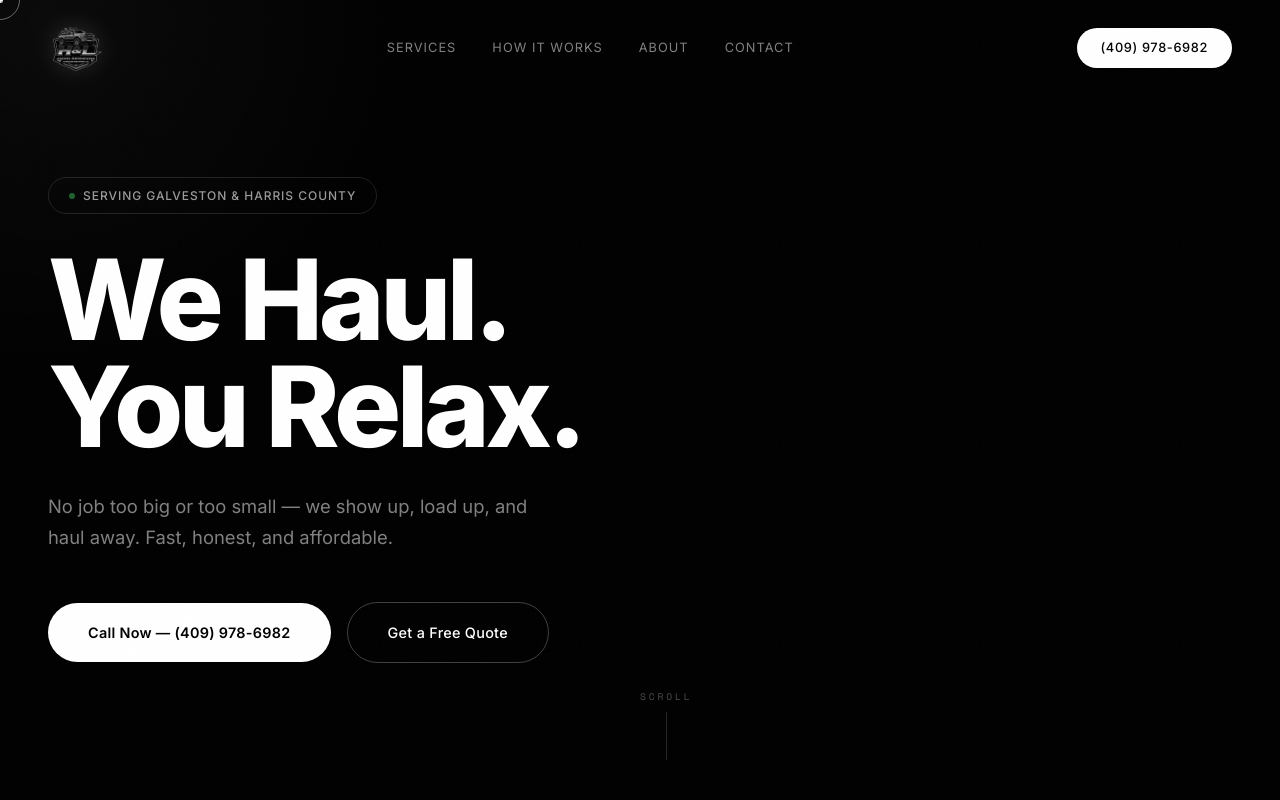
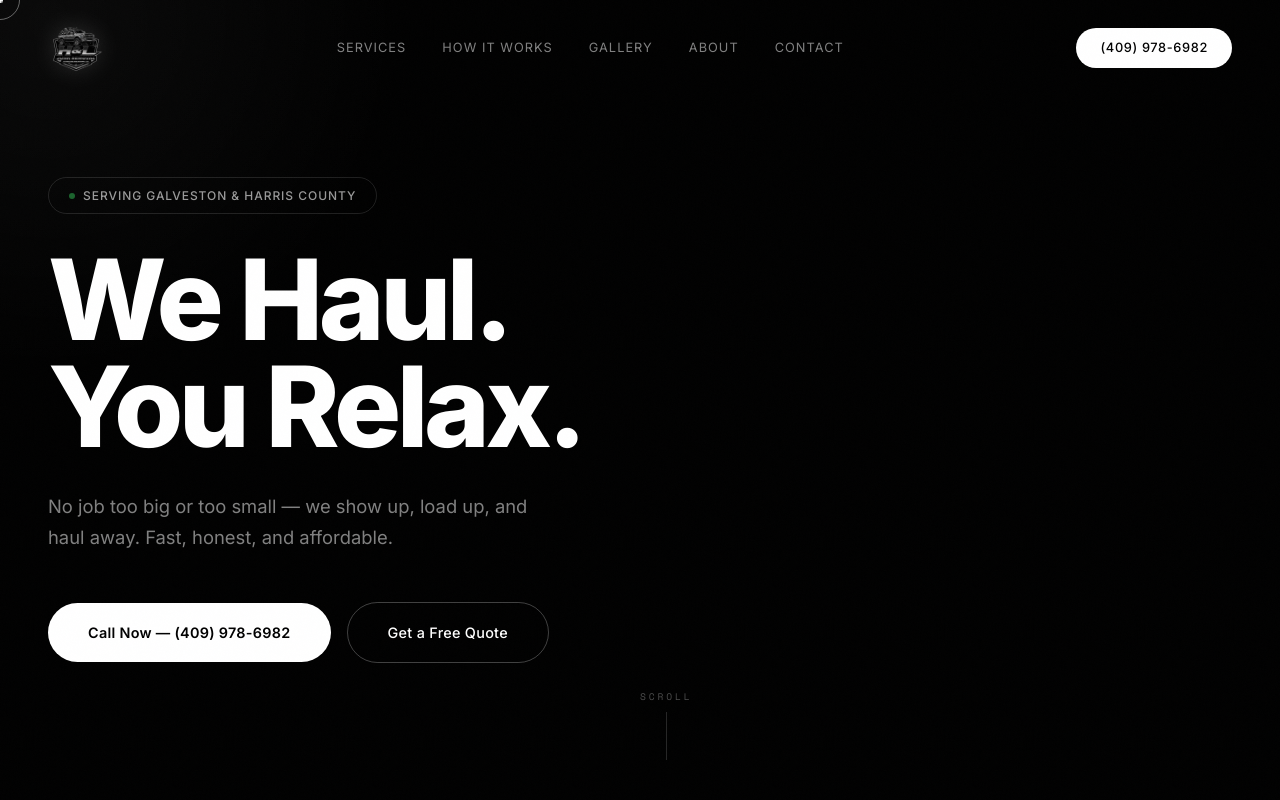
Before and after one commit to JKiz10/hayden-liam-junk, a plain HTML site: page index.html in a window 1280 px wide. Shown: the top 800 px of the page. Drawn offline with nearby package versions, Linux system fonts and the light colour scheme.

Commit message:
Update index.html

```diff
--- a/index.html
+++ b/index.html
@@ -317,6 +317,7 @@
     .nav-mobile-overlay .nav-link:nth-child(3) { transition-delay: 0.2s; }
     .nav-mobile-overlay .nav-link:nth-child(4) { transition-delay: 0.25s; }
     .nav-mobile-overlay .nav-link:nth-child(5) { transition-delay: 0.3s; }
+    .nav-mobile-overlay .nav-link:nth-child(6) { transition-delay: 0.35s; }
 
     .nav-mobile-overlay .nav-cta {
       font-size: 1rem;
@@ -1139,6 +1140,7 @@
     <div class="nav-links">
       <a href="#services" class="nav-link">Services</a>
       <a href="#process" class="nav-link">How It Works</a>
+      <a href="gallery.html" class="nav-link">Gallery</a>
       <a href="#about" class="nav-link">About</a>
       <a href="#contact" class="nav-link">Contact</a>
     </div>
@@ -1152,6 +1154,7 @@
   <div class="nav-mobile-overlay" id="mobileMenu" role="dialog" aria-modal="true">
     <a href="#services" class="nav-link" data-close-menu>Services</a>
     <a href="#process" class="nav-link" data-close-menu>How It Works</a>
+    <a href="gallery.html" class="nav-link" data-close-menu>Gallery</a>
     <a href="#about" class="nav-link" data-close-menu>About</a>
     <a href="#contact" class="nav-link" data-close-menu>Contact</a>
     <a href="https://www.instagram.com/h.l_junk.removal/" target="_blank" rel="noopener noreferrer" class="nav-link">Instagram</a>
@@ -1359,6 +1362,7 @@
       <nav class="footer-nav">
         <a href="#services" class="footer-nav-link">Services</a>
         <a href="#process" class="footer-nav-link">Process</a>
+        <a href="gallery.html" class="footer-nav-link">Gallery</a>
         <a href="#about" class="footer-nav-link">About</a>
         <a href="#contact" class="footer-nav-link">Contact</a>
         <a href="https://www.instagram.com/h.l_junk.removal/" target="_blank" rel="noopener noreferrer" class="footer-nav-link">Instagram</a>
```
